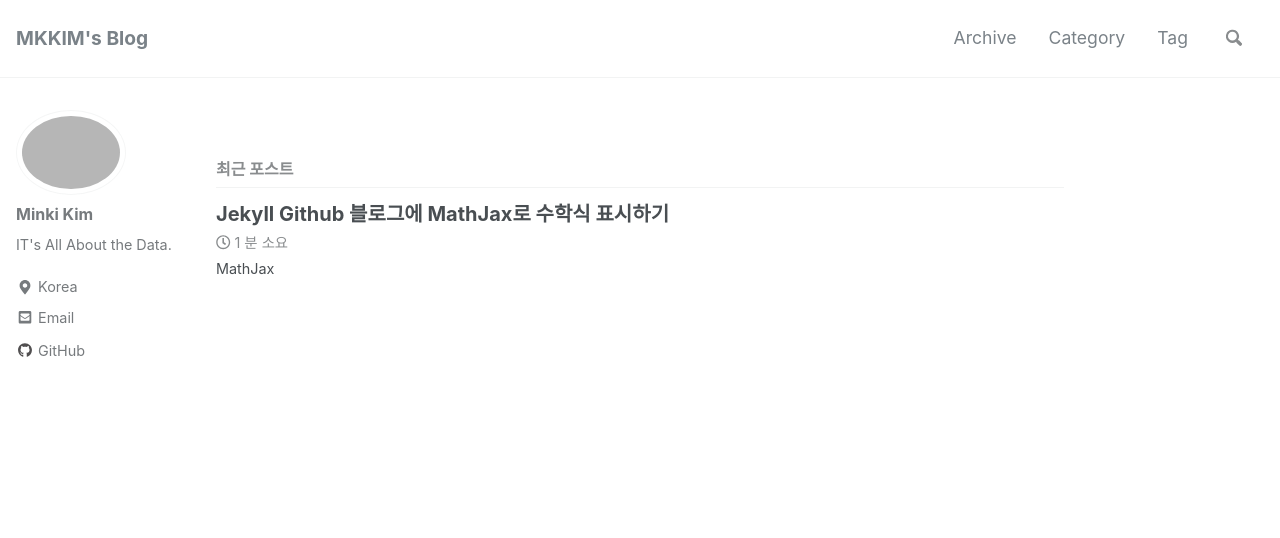
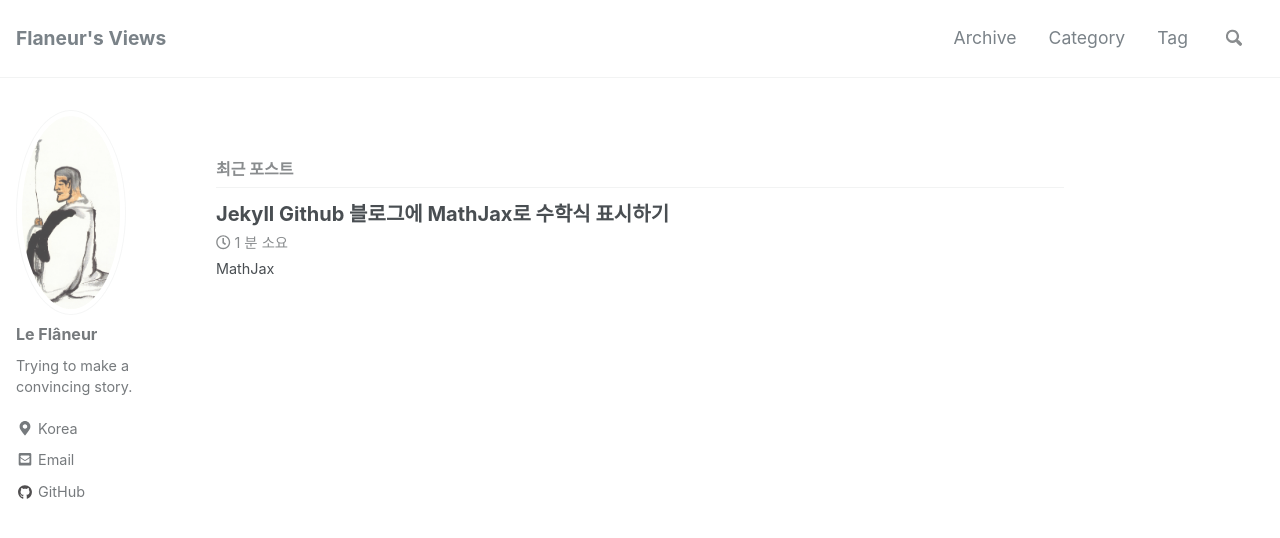
Before and after one commit to jisang0814/vitaflaneur.github.io, a Jekyll site: the page built from index.html, in a window 1280 px wide and 900 px high. Shown: the top 538 px of the window. Built offline with Jekyll 4.4.1, drawn with Linux system fonts in a browser that asks for light colours; nearby versions of some CDN libraries; the list of posts is cut into pages by our own code; some of the changed lines change nothing that is shown; some of the changed text lies outside the part shown.

Commit message:
Update _config.yml

```diff
--- a/_config.yml
+++ b/_config.yml
@@ -16,20 +16,20 @@ minimal_mistakes_skin    : "default" # "air", "aqua", "contrast", "dark", "dirt"
 
 # Site Settings
 locale                   : "ko"
-title                    : "MKKIM's Blog"
+title                    : "Flaneur's Views"
 title_separator          : "-"
-name                     : "Minki Kim"
-description              : "IT's All About the Data."
-url                      : "https://mkkim85.github.io" # the base hostname & protocol for your site e.g. "https://mmistakes.github.io"
+name                     : "Le Flâneur"
+description              : "Posts about data science related topics"
+url                      : "https://vitaflaneur.github.io" # the base hostname & protocol for your site e.g. "https://mmistakes.github.io"
 baseurl                  : "" # the subpath of your site, e.g. "/blog"
-repository               : "mkkim85/mkkim85.github.io" # GitHub username/repo-name e.g. "mmistakes/minimal-mistakes"
+repository               : "vitaflaneur/vitaflaneur.github.io" # GitHub username/repo-name e.g. "mmistakes/minimal-mistakes"
 teaser                   : # path of fallback teaser image, e.g. "/assets/images/500x300.png"
 # breadcrumbs            : false # true, false (default)
 words_per_minute         : 200
 comments:
   provider               : "disqus" # false (default), "disqus", "discourse", "facebook", "google-plus", "staticman", "staticman_v2" "custom"
   disqus:
-    shortname            : mkkims-blog # https://help.disqus.com/customer/portal/articles/466208-what-s-a-shortname-
+    shortname            : vitaflaneur # https://help.disqus.com/customer/portal/articles/466208-what-s-a-shortname-
   discourse:
     server               : # https://meta.discourse.org/t/embedding-discourse-comments-via-javascript/31963 , e.g.: meta.discourse.org
   facebook:
@@ -37,38 +37,12 @@ comments:
     appid                :
     num_posts            : # 5 (default)
     colorscheme          : # "light" (default), "dark"
-staticman:
-  allowedFields          : # ['name', 'email', 'url', 'message']
-  branch                 : # "master"
-  commitMessage          : # "New comment."
-  filename               : # comment-{@timestamp}
-  format                 : # "yml"
-  moderation             : # true
-  path                   : # "/_data/comments/{options.slug}" (default)
-  requiredFields         : # ['name', 'email', 'message']
-  transforms:
-    email                : # "md5"
-  generatedFields:
-    date:
-      type               : # "date"
-      options:
-        format           : # "iso8601" (default), "timestamp-seconds", "timestamp-milliseconds"
-reCaptcha:
-  siteKey                :
-  secret                 :
-atom_feed:
-  path                   : # blank (default) uses feed.xml
 search                   : true # true, false (default)
 search_full_content      : # true, false (default)
-search_provider          : # lunr (default), algolia, google
-algolia:
-  application_id         : # YOUR_APPLICATION_ID
-  index_name             : # YOUR_INDEX_NAME
-  search_only_api_key    : # YOUR_SEARCH_ONLY_API_KEY
-  powered_by             : # true (default), false
+search_provider          : google # lunr (default), algolia, google
 google:
-  search_engine_id       : # YOUR_SEARCH_ENGINE_ID
-  instant_search         : # false (default), true
+  search_engine_id       : 001309646817041892994:jlsxq1krzys # YOUR_SEARCH_ENGINE_ID
+  instant_search         : true # false (default), true
 # SEO Related
 google_site_verification :
 bing_site_verification   :
@@ -100,36 +74,34 @@ analytics:
 
 # Site Author
 author:
-  name             : "Minki Kim"
-  avatar           : "/assets/images/bio-photo.jpg" #"/assets/images/bio-photo.jpg" # path of avatar image, e.g. "/assets/images/bio-photo.jpg"
-  bio              : "IT's All About the Data."
+  name             : "Le Flâneur"
+  avatar           : "/assets/images/flaneur.jpeg"
+  bio              : "Trying to make a convincing story."
   location         : "Korea"
-  email            : mkkim85y@gmail.com
-  uri              :
-  home             : # null (default), "absolute or relative url to link to author home"
-  bitbucket        :
-  codepen          :
-  dribbble         :
-  flickr           :
+  email            : "vitaflaneur@gmail.com"
+  github           : "vitaflaneur"
   facebook         :
-  foursquare       :
   github           : "mkkim85"
-  gitlab           :
-  google_plus      :
-  keybase          :
-  instagram        :
-  lastfm           :
-  linkedin         : # "john-doe-12345678" (the last part of your profile url, e.g. https://www.linkedin.com/in/john-doe-12345678)
-  pinterest        :
-  soundcloud       :
-  stackoverflow    : # "123456/username" (the last part of your profile url, e.g. https://stackoverflow.com/users/123456/username)
-  steam            : # "steamId" (the last part of your profile url, e.g. https://steamcommunity.com/id/steamId/)
-  tumblr           :
-  twitter          :
-  vine             :
-  weibo            :
-  xing             :
   youtube          : # "https://youtube.com/c/MichaelRoseDesign"
+  links:
+    - label: "Email"
+      icon: "fas fa-fw fa-envelope-square"
+      # url: mailto:your.name@email.com
+    - label: "Website"
+      icon: "fas fa-fw fa-link"
+      # url: "https://your-website.com"
+    - label: "Twitter"
+      icon: "fab fa-fw fa-twitter-square"
+      # url: "https://twitter.com/"
+    - label: "Facebook"
+      icon: "fab fa-fw fa-facebook-square"
+      # url: "https://facebook.com/"
+    - label: "GitHub"
+      icon: "fab fa-fw fa-github"
+      url: "https://github.com/vitaflaneur"
+    - label: "Instagram"
+      icon: "fab fa-fw fa-instagram"
+      # url: "https://instagram.com/"
 
 
 # Reading Files
@@ -266,7 +238,7 @@ defaults:
       layout: single
       author_profile: true
       read_time: true
-      comments: true # true
+      comments: true
       share: true
       related: true
       toc: true
```
